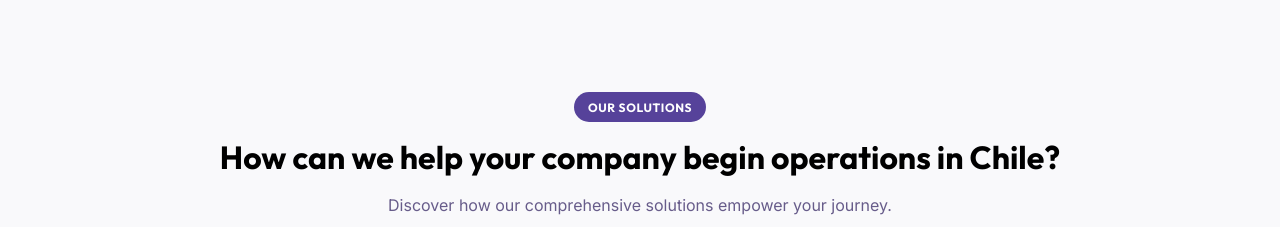
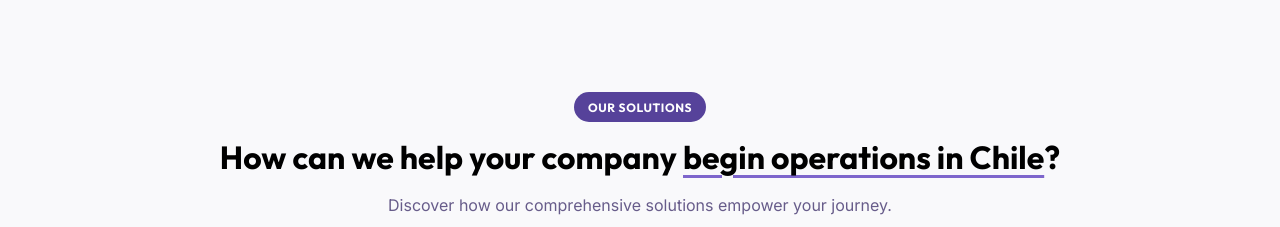
Before and after one commit to marketingfuentesjuul/quimera, a React (Vite) app: page / in a window 1280 px wide. Shown: the part 820-1047 px from the top of the page. Built offline with nearby package versions, Linux system fonts and the light colour scheme.

Commit message:
Add custom lila underline to 'begin operations in Chile' in Services header

```diff
--- a/src/components/Services.jsx
+++ b/src/components/Services.jsx
@@ -31,7 +31,9 @@ const Services = () => {
           style={{ marginBottom: '4rem' }}
         >
           <span className="badge badge-primary" style={{ marginBottom: '1rem' }}>Our Solutions</span>
-          <h2 style={{ fontSize: 'var(--font-3xl)', marginBottom: '1rem', color: '#000' }}>How can we help your company begin operations in Chile?</h2>
+          <h2 style={{ fontSize: 'var(--font-3xl)', marginBottom: '1rem', color: '#000' }}>
+            How can we help your company <span style={{ textDecoration: 'underline', textDecorationColor: 'var(--color-primary-light)', textUnderlineOffset: '6px', textDecorationThickness: '3px' }}>begin operations in Chile</span>?
+          </h2>
           <p className="text-muted" style={{ maxWidth: '700px', margin: '0 auto' }}>
             Discover how our comprehensive solutions empower your journey.
           </p>
```
